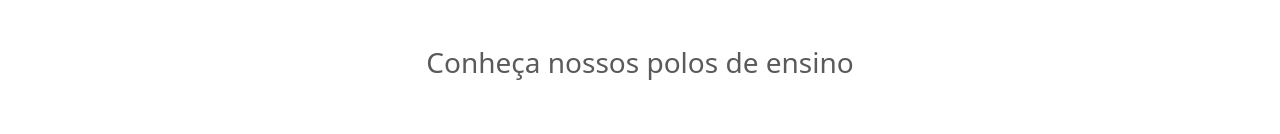
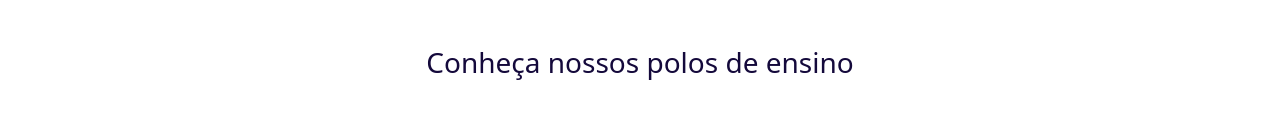
Before and after one commit to DevairUva/Final, a React (Vite) app: page /#/polos in a window 1280 px wide. Shown: the part 450-584 px from the top of the page. Built offline with nearby package versions, Linux system fonts and the light colour scheme; no server answers.

Commit message:
Atualização

```diff
--- a/src/styles/pesquisa.css
+++ b/src/styles/pesquisa.css
@@ -5,3 +5,7 @@
 .mapa{
     align-items: center;
 }
+
+h3{
+    color: #14093B;
+}
```
